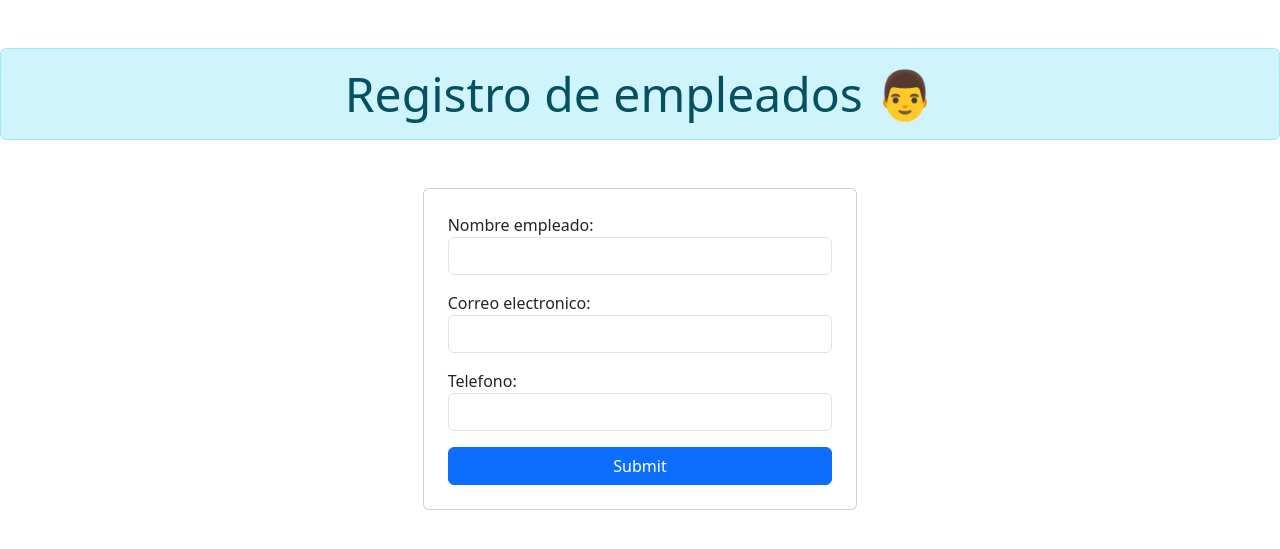
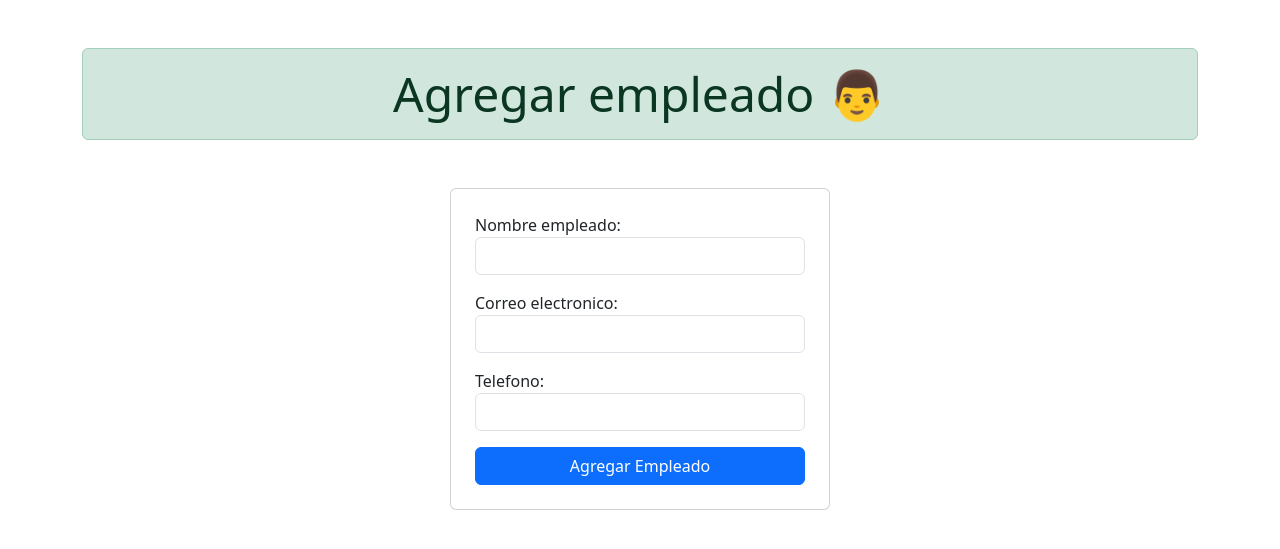
Before and after one commit to CristofherAndres/empresaProyectoDataTableSec2, a Django app: page /crearEmpleado/ in a window 1280 px wide. Shown: the top 549 px of the page. Run offline with Django 5.2, Linux system fonts and the light colour scheme.

Commit message:
Fin del ejercicio

```diff
--- a/empleadoApp/views.py
+++ b/empleadoApp/views.py
@@ -22,7 +22,11 @@ def crearEmpleado(request):
             form.save()
             return HttpResponseRedirect(reverse('empleadoData'))
 
-    data = {'form' : form}
+    data = {'form' : form,
+            'titulo' : 'Agregar empleado',
+            'color' : 'alert-success',
+            'txtBtn' : 'Agregar Empleado'
+            }
     return render(request, 'empleadoApp/empleadoRegistro.html', data)
 
 
@@ -36,7 +40,11 @@ def editarEmpleado(request, id):
             form.save()
             return HttpResponseRedirect(reverse('empleadoData'))
 
-    data = {'form' : form}
+    data = {'form' : form,
+            'titulo' : 'Editar empleado',
+            'color' : 'alert-warning',
+            'txtBtn' : 'Guardar cambios'
+            }
     return render(request, 'empleadoApp/empleadoRegistro.html', data)
 
 def eliminarEmpleado(request, id):
--- a/templates/empleadoApp/empleadoRegistro.html
+++ b/templates/empleadoApp/empleadoRegistro.html
@@ -4,21 +4,21 @@
 <head>
     <meta charset="utf-8">
     <meta name="viewport" content="width=device-width, initial-scale=1">
-    <title>Registro de empleados</title>
+    <title>{{titulo}}</title>
     <link href="https://cdn.jsdelivr.net/npm/bootstrap@5.3.8/dist/css/bootstrap.min.css" rel="stylesheet">
 </head>
 
-<body>
+<body class="container">
 
-    <div class="alert alert-info display-5 text-center my-5">
-        Registro de empleados 👨
+    <div class="alert {{color}} display-5 text-center my-5">
+        {{titulo}} 👨
     </div>
 
     <div class="row justify-content-center">
         <form method="post" class="col-4 card p-4">
             {{form.as_p}}
             {% csrf_token %}
-            <input type="submit" class="btn btn-primary">
+            <input type="submit" class="btn btn-primary" value="{{txtBtn}}">
         </form>
     </div>
 
```
Also changed, not shown: templates/empleadoApp/empleados.html (+28 -3 lines).
